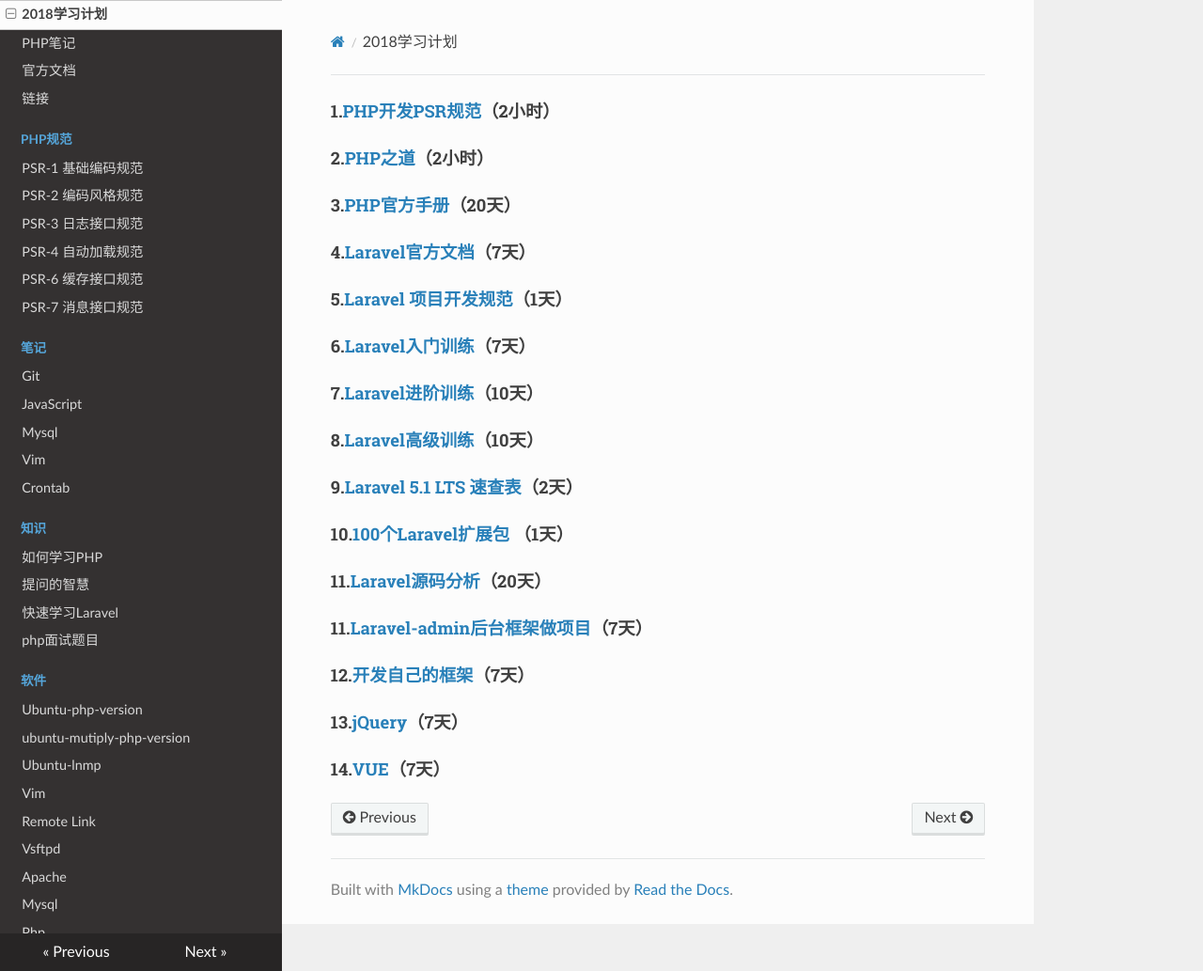
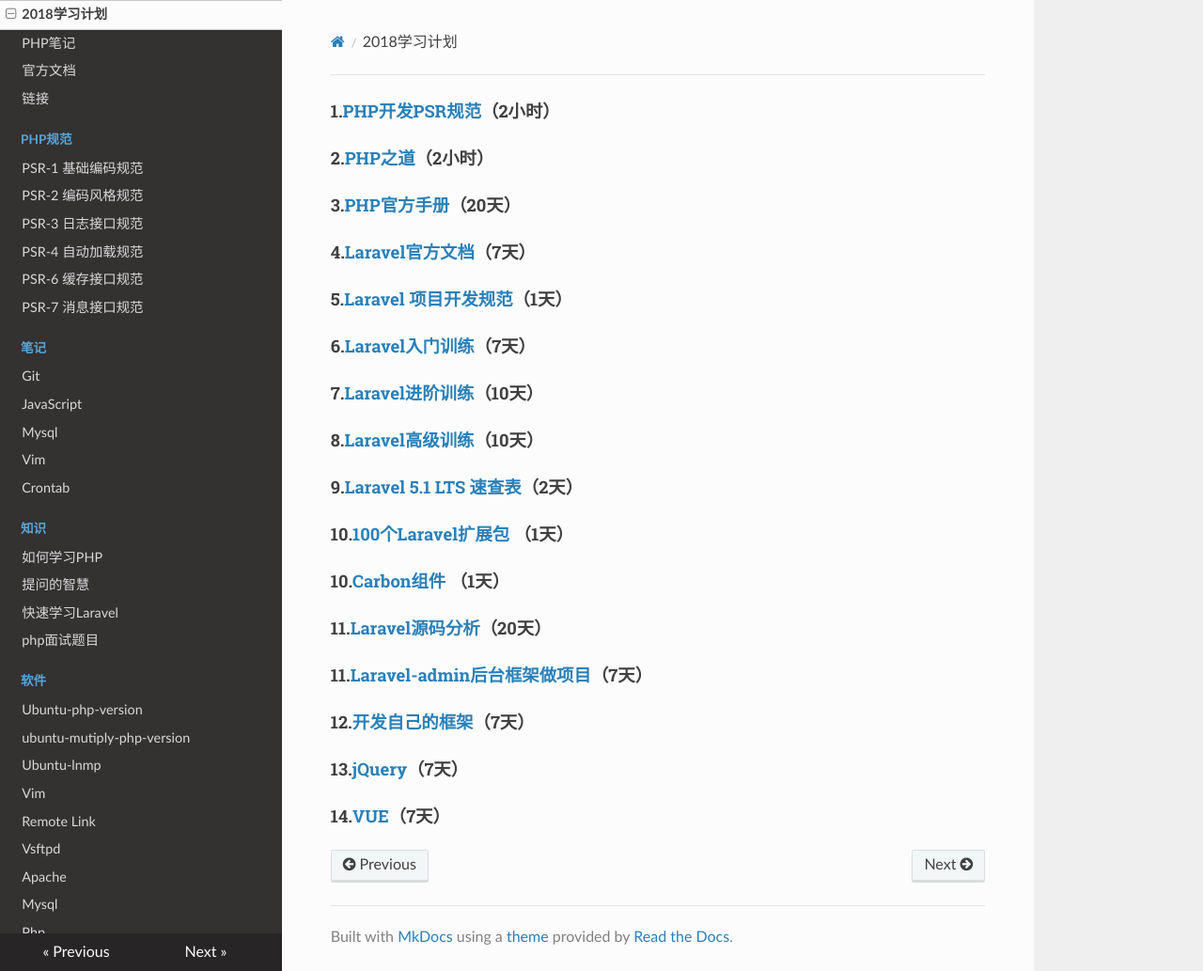
Before and after one commit to oksvip/documents, an MkDocs documentation site: the page built from docs/learn-plan.md, in a window 1280 px wide and 1033 px high. Shown: the whole window at 94% size. Built offline with MkDocs 1.6.1, drawn with Linux system fonts in a browser that asks for light colours; nearby versions of some CDN libraries; old or Windows-style settings are respelled for this version of MkDocs.

Commit message:
add carbon learn plan

```diff
--- a/docs/learn-plan.md
+++ b/docs/learn-plan.md
@@ -18,6 +18,8 @@
 
 #### 10.[100个Laravel扩展包](https://laravel-china.org/topics/2530/the-highest-amount-of-downloads-of-the-100-laravel-extensions-recommended) （1天）
 
+#### 10.[Carbon组件](http://carbon.nesbot.com/docs/) （1天）
+
 #### 11.[Laravel源码分析](https://github.com/laravel/laravel)（20天）
 
 #### 11.[Laravel-admin后台框架做项目](http://laravel-admin.org/docs/#/zh/installation)（7天）
```
